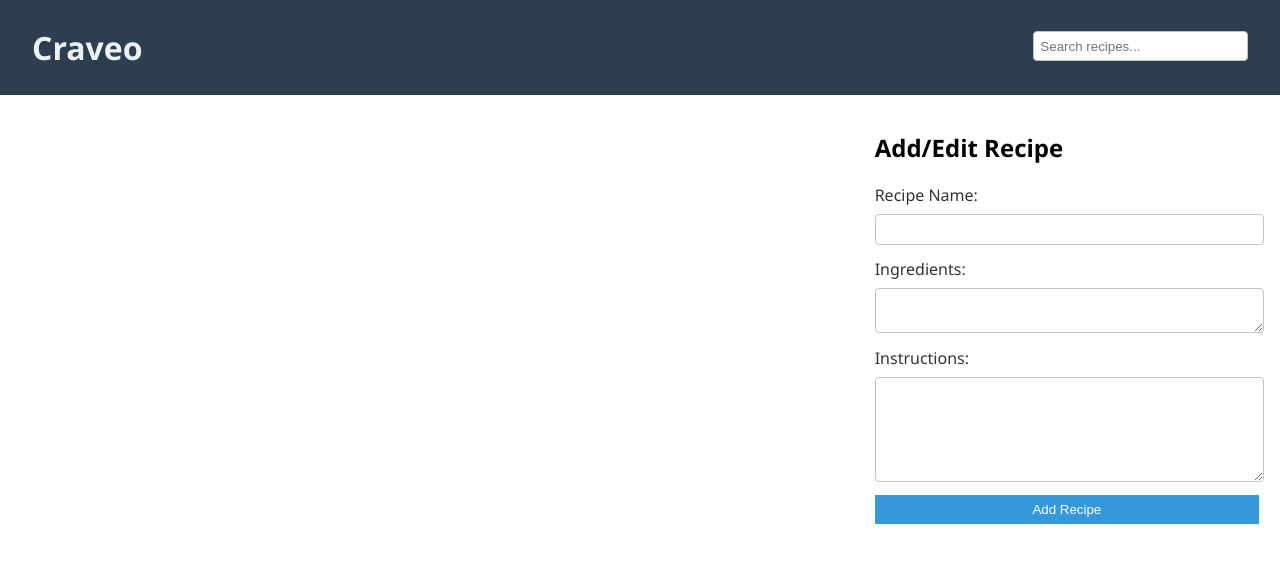
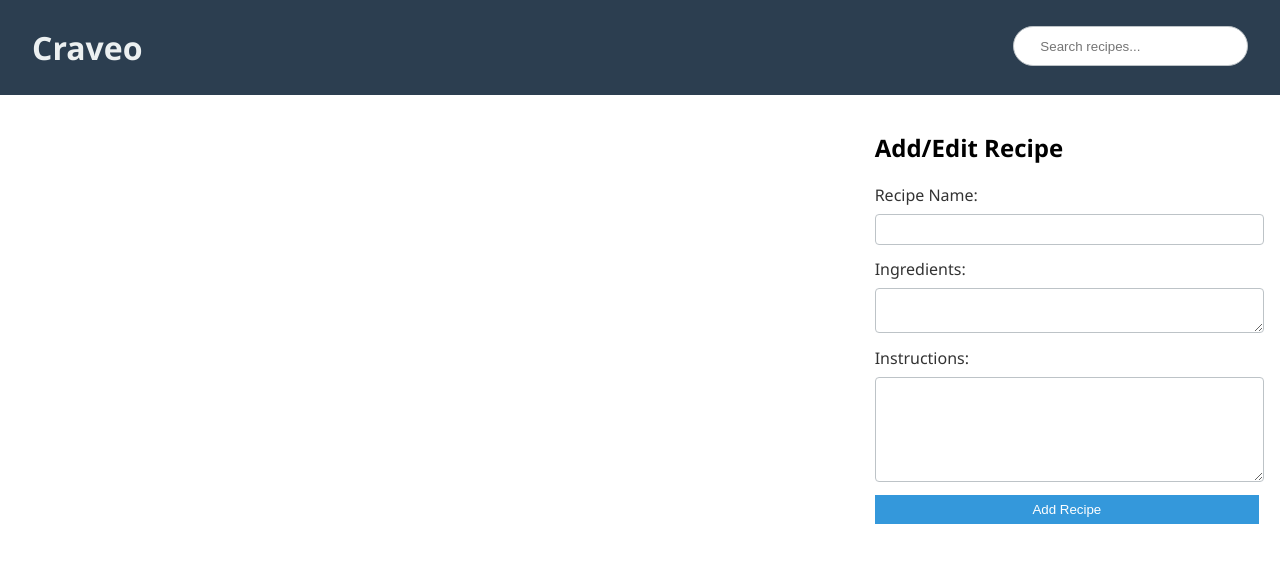
Before and after one commit to romeshsithumina/craveo, a plain HTML site: page index.html in a window 1280 px wide. Drawn offline with Linux system fonts and the light colour scheme.

Commit message:
style(ui): change search bar styles

```diff
--- a/styles.css
+++ b/styles.css
@@ -131,7 +131,9 @@ header {
 
 #searchBar {
   padding: 0.5em;
+  padding-left: 2em;
   border: 1px solid #bdc3c7;
-  border-radius: 4px;
+  border-radius: 20px;
   width: 200px;
+  height: 25px;
 }
```
